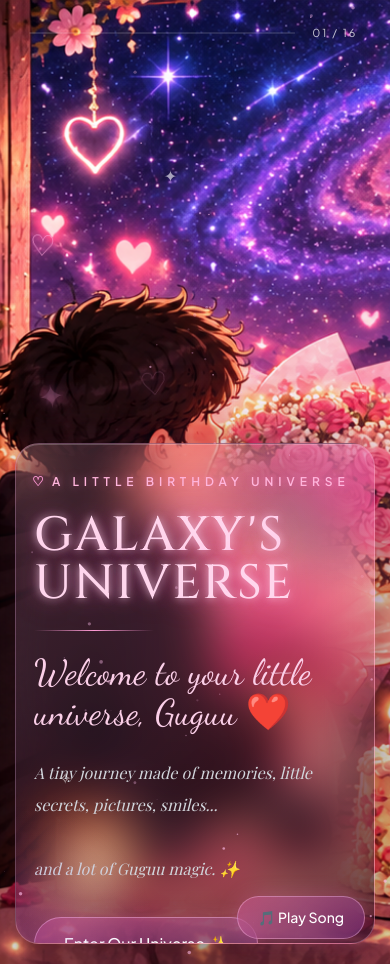
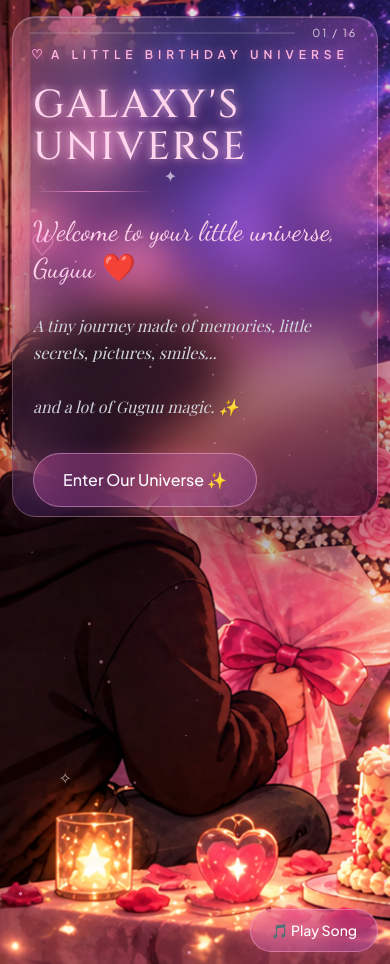
Before and after one commit to spriyansh510-maker/priyansh, a Flask app: page / in a window 390 px wide. Run offline with Flask 3, Linux system fonts and the light colour scheme; some libraries are stand-ins or nearby versions; some web fonts are replaced.

Commit message:
Update index.html

```diff
--- a/templates/index.html
+++ b/templates/index.html
@@ -1077,6 +1077,60 @@ body::after{
     0%, 100% { scale: 1; }
     15%, 45% { scale: 1.08; }
     30%, 60% { scale: 1; }
+}
+
+/* MOBILE FIX - PAGE 1 */
+@media (max-width: 768px) {
+    #page1 {
+        min-height: 100svh !important;
+        height: auto !important;
+        padding: 16px 12px 80px !important;
+        box-sizing: border-box !important;
+        background-size: cover !important;
+        background-position: center center !important;
+    }
+
+    #page1 .scene-content {
+        width: 100% !important;
+        max-width: 100% !important;
+        margin: 0 auto !important;
+        padding: 0 !important;
+        box-sizing: border-box !important;
+    }
+
+    #page1 .story-card {
+        width: 100% !important;
+        max-width: 100% !important;
+        margin: 0 auto !important;
+        padding: 24px 20px !important;
+        box-sizing: border-box !important;
+        overflow-wrap: break-word !important;
+    }
+
+    #page1 .title {
+        font-size: clamp(38px, 10vw, 54px) !important;
+        line-height: 1.08 !important;
+        overflow-wrap: anywhere !important;
+    }
+
+    #page1 .script {
+        font-size: clamp(25px, 7vw, 36px) !important;
+        line-height: 1.35 !important;
+    }
+
+    #page1 p {
+        overflow-wrap: break-word !important;
+        line-height: 1.7 !important;
+    }
+
+    #page1 .music-btn,
+    .music-btn {
+        position: fixed !important;
+        right: 12px !important;
+        bottom: 12px !important;
+        z-index: 9999 !important;
+        max-width: calc(100vw - 24px) !important;
+    }
 }
 
 
```
